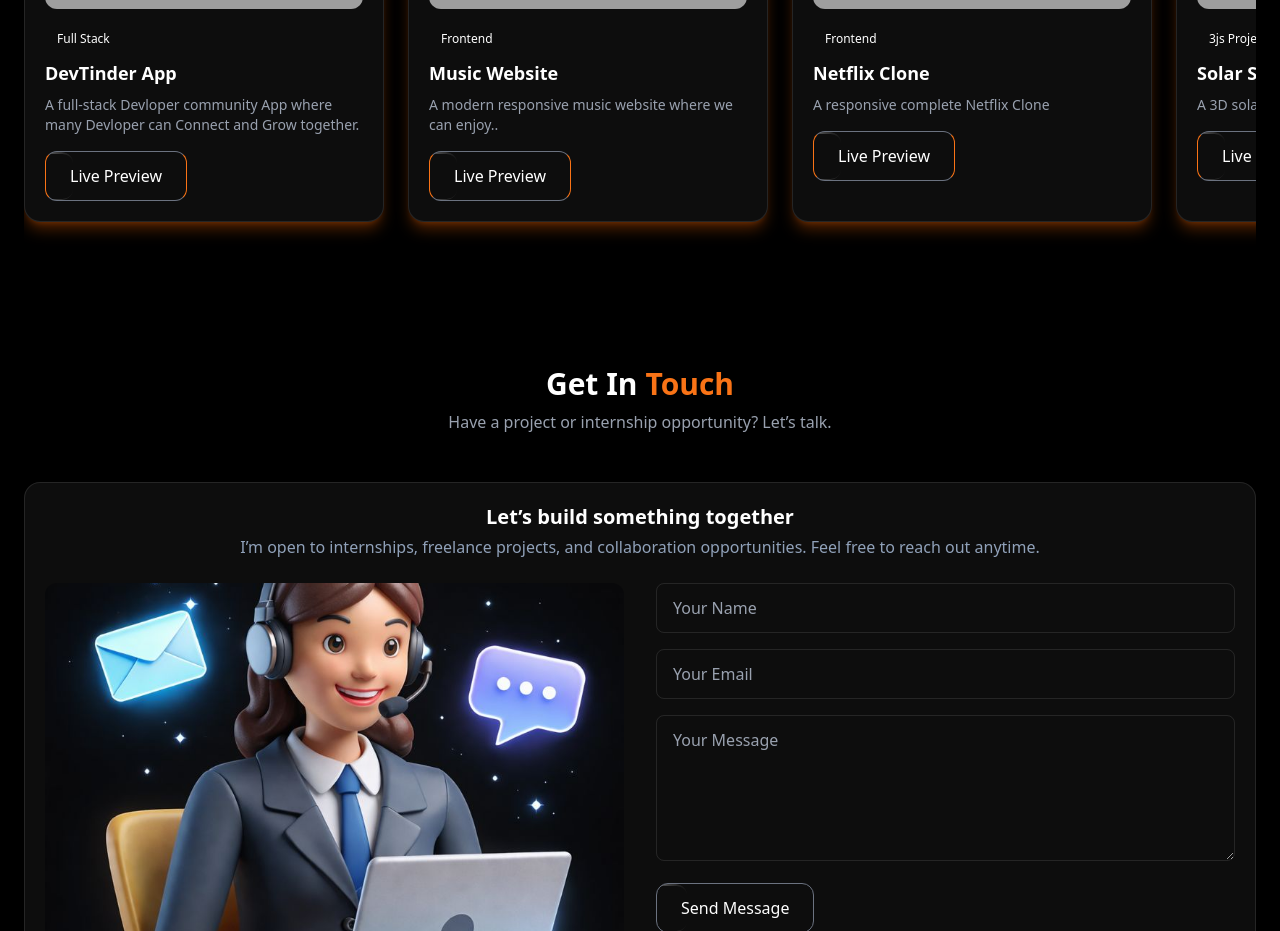
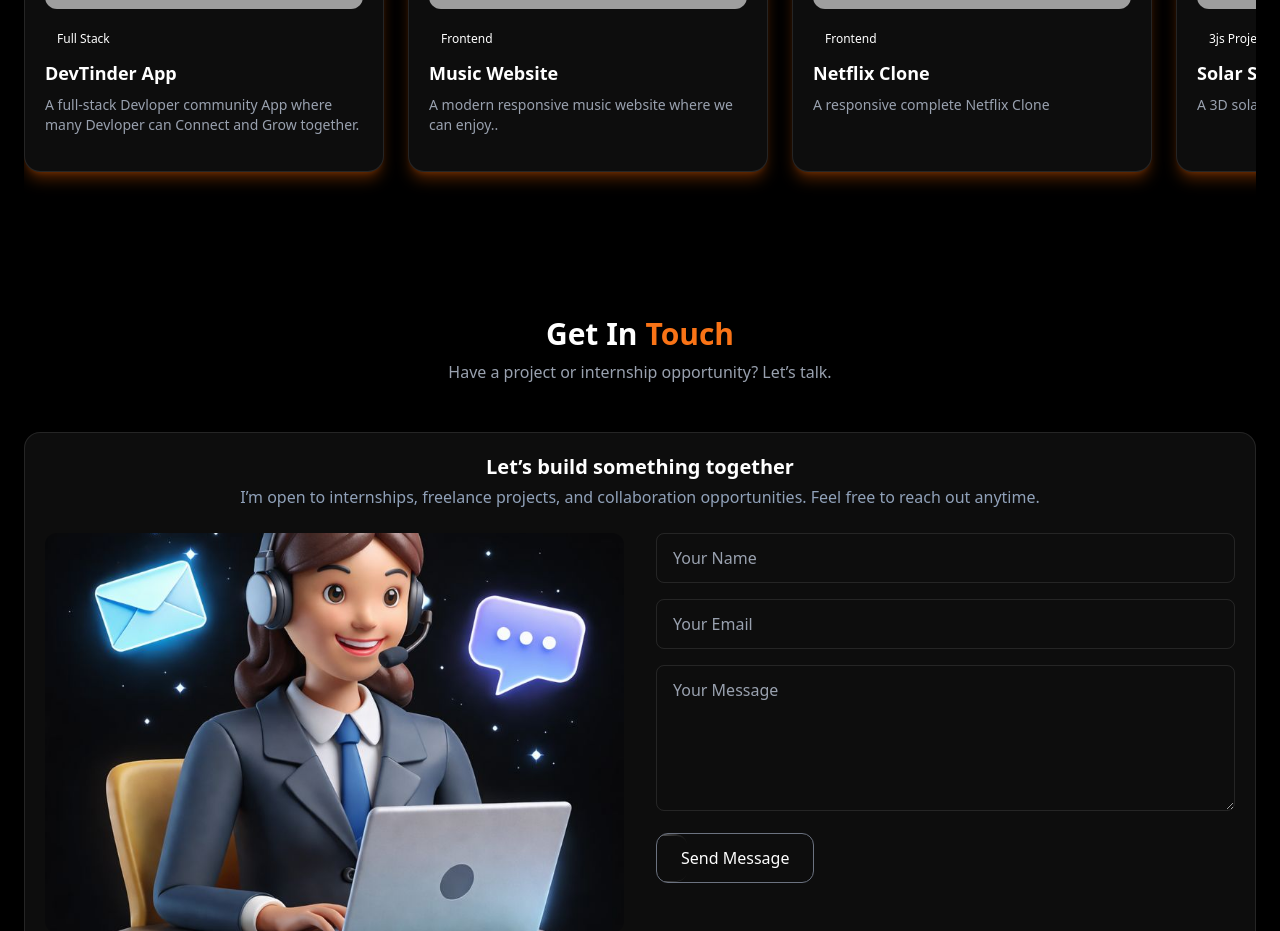
Before and after one commit to Akash-Verma96/MyPortfolio, a React (Vite) app: page / in a window 1280 px wide. Shown: the part 2420-3351 px from the top of the page. Built offline with nearby package versions, Linux system fonts and the light colour scheme; grey boxes are pictures that could not be loaded.

Commit message:
Live preview Removed

```diff
--- a/src/components/Projects.jsx
+++ b/src/components/Projects.jsx
@@ -83,18 +83,18 @@ export default function Projects() {
             <p className="text-sm text-gray-400 mb-4">{project.description}</p>
 
             {/* Button */}
-            <button
+            {/* <button
               className="relative px-6 py-3 rounded-xl cursor-pointer
             hover:bg-black border border-(--color-muted) group overflow-hidden border-x-(--color-primary)"
             >
-              {/* <span >Live Preview</span> */}
+
               <a className="relative z-10" href={project.liveLink} target="_blank">Live Preview</a>
 
               <span
                 className="absolute inset-0 rounded-xl pointer-events-none
                  opacity-100"
               ></span>
-            </button>
+            </button> */}
           </div>
         ))}
       </div>
```
